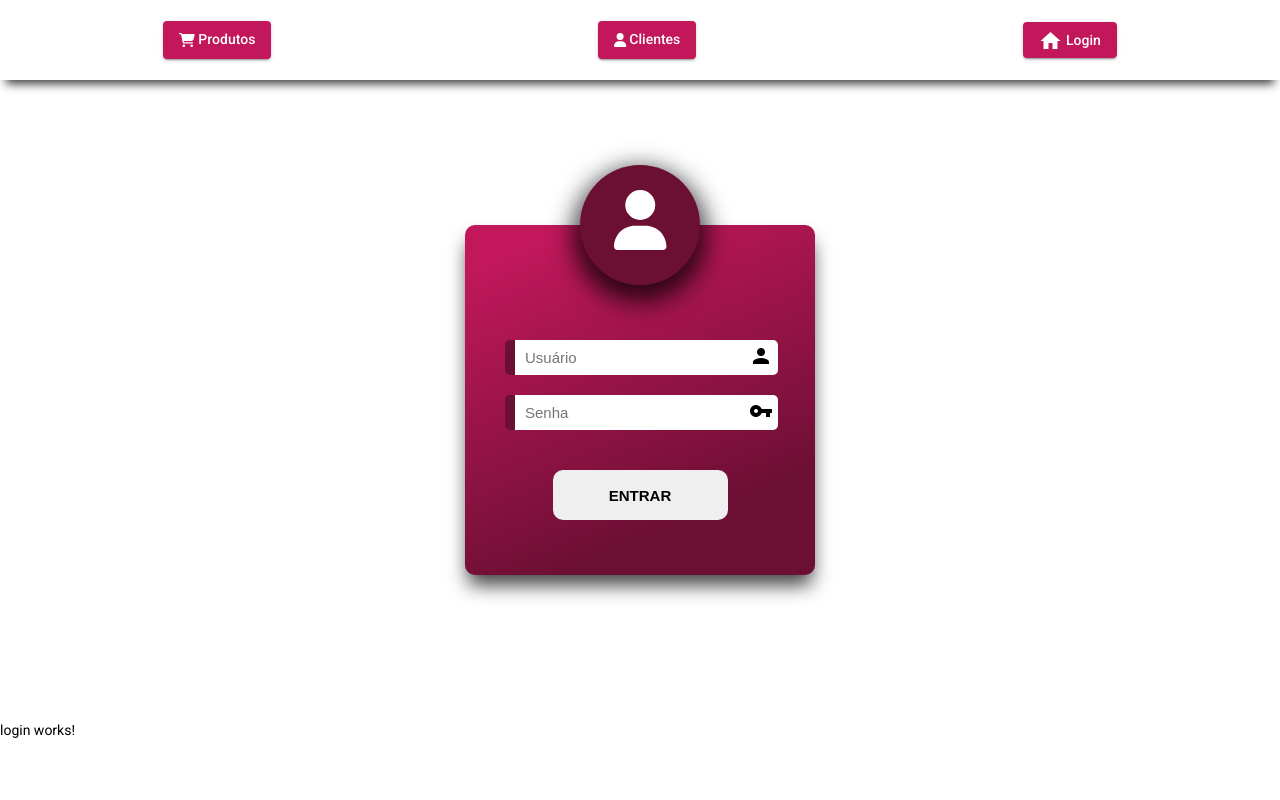
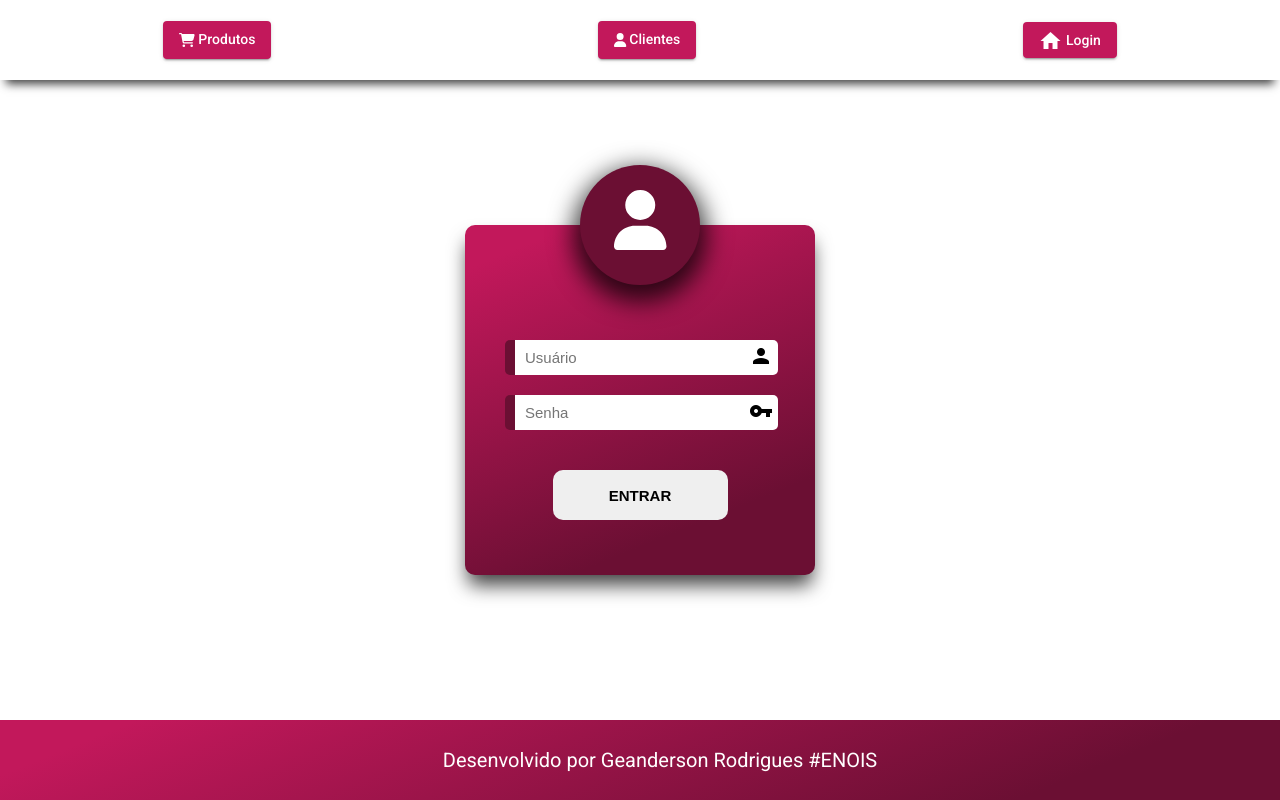
Before and after one commit to Geanderson74/farmacia, an Angular app in the folder farmacia/: page / in a window 1280 px wide. Built offline with nearby package versions, Linux system fonts and the light colour scheme.

Commit message:
criação do rodapé que irá aparecer em todas as páginas

```diff
--- a/farmacia/src/app/app.component.html
+++ b/farmacia/src/app/app.component.html
@@ -22,3 +22,9 @@
 </header>
 
 <router-outlet></router-outlet>
+
+<footer class="rodape">
+    <div>
+        <p>Desenvolvido por <span>Geanderson Rodrigues</span> #ENOIS</p>
+    </div>
+</footer>
--- a/farmacia/src/app/app.component.scss
+++ b/farmacia/src/app/app.component.scss
@@ -15,3 +15,21 @@ header{
         }
     }
 }
+
+.rodape{
+    background-color: #6b0f33; background-image: linear-gradient(338deg, #6b0f33 20%, #c2185b 91%);
+    height: 40px;
+    padding: 20px;
+    color: #ffffff;
+    display: flex;
+    align-items: center;
+    justify-content: center;
+    position: fixed;
+    bottom: 0;
+    left: 0;
+    width: 100%;
+    p{
+        margin-bottom: 0;
+        font-size: 20px;
+    }
+}
--- a/farmacia/src/styles.scss
+++ b/farmacia/src/styles.scss
@@ -1,4 +1,4 @@
 /* You can add global styles to this file, and also import other style files */
 
-html, body { height: 100%; }
+html, body { height: 100%; box-sizing: border-box; }
 body { margin: 0; font-family: Roboto, "Helvetica Neue", sans-serif; }
```
